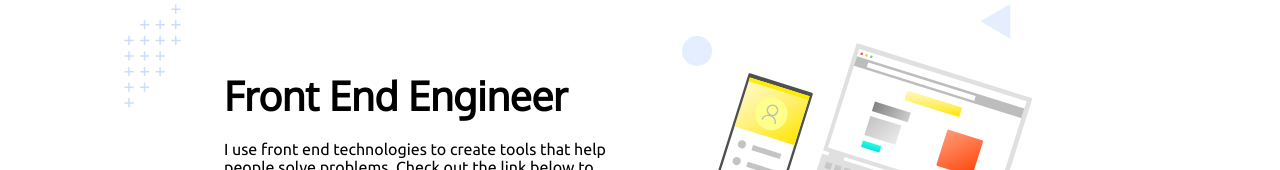
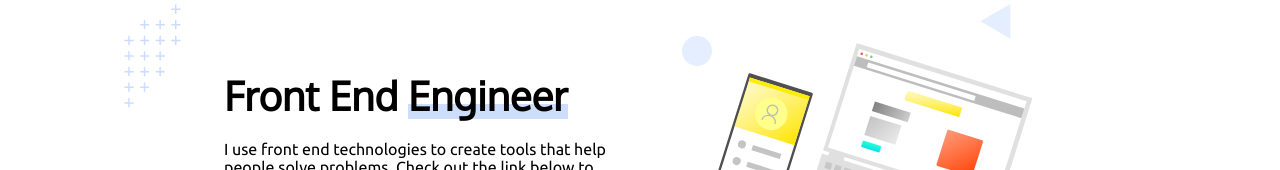
Before and after one commit to scottdevito/sdevito-portfolio, a React (Create React App) app: page / in a window 1280 px wide. Shown: the part 141-311 px from the top of the page. Built offline with nearby package versions, Linux system fonts and the light colour scheme.

Commit message:
Add underline HOC

```diff
--- a/src/pages/landing-section/landing-section.tsx
+++ b/src/pages/landing-section/landing-section.tsx
@@ -10,6 +10,7 @@ import laptopAndMobile from "../../assets/images/laptopAndMobile.svg";
 import watermarkBgTexturePluses from "../../assets/images/watermarkBgTexturePluses.svg";
 import watermarkBgCircle from "../../assets/images/watermarkBgTextureCircle.svg";
 import watermarkBgTextureTriangle from "../../assets/images/watermarkBgTextureTriangle.svg";
+import { colors, ColorUnderline } from "../../styles/global-styles";
 
 export interface LandingSectionProps {}
 
@@ -21,7 +22,9 @@ const LandingSection: React.FC<LandingSectionProps> = () => {
         <TextureCircle src={watermarkBgCircle} />
         <TextureTriangle src={watermarkBgTextureTriangle} />
         <IntroAndCTAWrapper>
-          <Title>Front End Engineer</Title>
+          <Title>
+            Front End <ColorUnderline>Engineer</ColorUnderline>
+          </Title>
           <Copy>
             I use front end technologies to create tools that help people solve
             problems. Check out the link below to see what I've been up to.
--- a/src/styles/global-styles.ts
+++ /dev/null
@@ -1,4 +0,0 @@
-export const colors = {
-  lightGreen: "#00F4D9",
-  lightBlue: "#CCDDFD",
-};
--- /dev/null
+++ b/src/styles/global-styles.tsx
@@ -0,0 +1,24 @@
+import * as React from "react";
+import styled from "styled-components";
+
+export const colors = {
+  lightGreen: "#00F4D9",
+  lightBlue: "#CCDDFD",
+  lightGray: "#CDCFD4",
+};
+
+export const ColorUnderline: React.FC = (props): React.ReactElement => {
+  return <Underline>{props.children}</Underline>;
+};
+
+const Underline = styled.span`
+  background-image: linear-gradient(
+    120deg,
+    ${colors.lightBlue} 0%,
+    ${colors.lightBlue} 100%
+  );
+  background-repeat: no-repeat;
+  background-size: 100% 30%;
+  background-position: 0 98%;
+  transition: background-size 0.25s ease-in;
+`;
```
